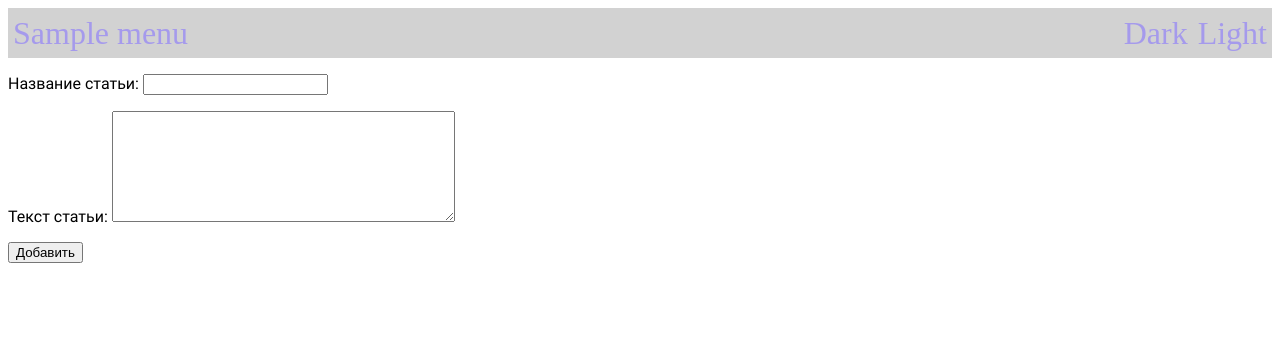
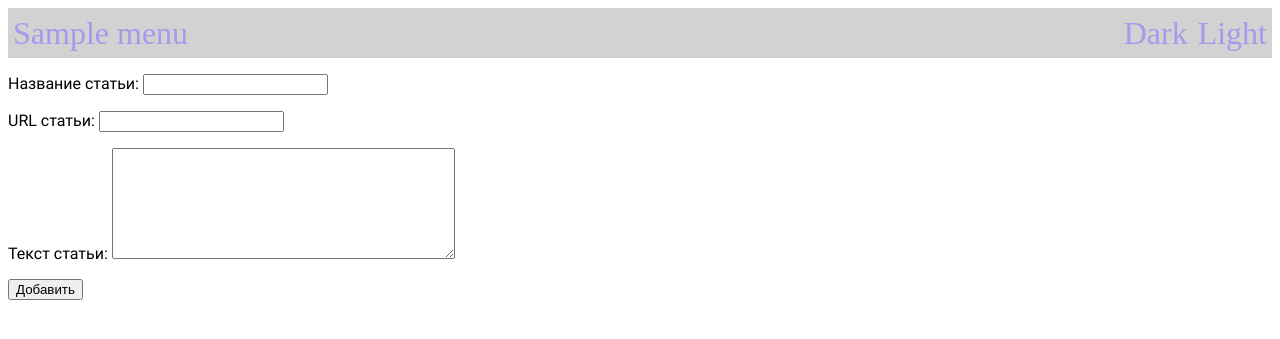
Before and after one commit to Alsiri0n/TestFlask, a Flask app: template WEB_APP/templates/add_post.html in a window 1280 px wide. Shown: the top 339 px of the page. Run offline with Flask 2, Linux system fonts and the light colour scheme; the template is opened without the code that fills it: most values are stand-ins (such as "Sample title", 1, 10 or a date in 2020); parts of the project's set-up code (start-up, migrations or seed data) failed here and were passed over; some libraries are stand-ins or nearby versions.

Commit message:
Implemented the functionality of adding posts

```diff
--- a/WEB_APP/app.py
+++ b/WEB_APP/app.py
@@ -141,7 +141,7 @@ def add_post():
 
     if request.method == "POST":
         if len(request.form['name'])>4 and len(request.form['post'])>10:
-            res = dbase.add_post(request.form['name'], request.form['post'])
+            res = dbase.add_post(request.form['name'], request.form['post'], request.form['url'])
             if not res:
                 flash('Ошибка добавления статьи', category='error')
             else:
--- a/WEB_APP/sql_db.sql
+++ b/WEB_APP/sql_db.sql
@@ -7,6 +7,7 @@ CREATE TABLE IF NOT EXISTS mainmenu (
 CREATE TABLE IF NOT EXISTS posts (
     id serial PRIMARY KEY,
     title VARCHAR(255) NOT NULL,
-    posttext VARCHAR(255) NOT NULL,
+    posttext TEXT NOT NULL,
+    posturl VARCHAR(255) NOT NULL,
     posttime timestamp NOT NULL
 );
--- a/WEB_APP/templates/add_post.html
+++ b/WEB_APP/templates/add_post.html
@@ -7,6 +7,7 @@
 {% endfor %}
 <form action="{{url_for('add_post')}}" method="post" class="form-contact">
     <p><label for="name">Название статьи: </label><input type="text" name="name" value="" required></p>
+    <p><label for="url">URL статьи: </label><input type="text" name="url" value="" required></p>
     <p><label for="post">Текст статьи: </label><textarea name="post" rows="7" cols="40" id=""></textarea></p>
     <p><input type="submit" value="Добавить"></p>
 </form>
```
Also changed, not shown: WEB_APP/static/images/framework-flask-intro.files/test.png (added).
